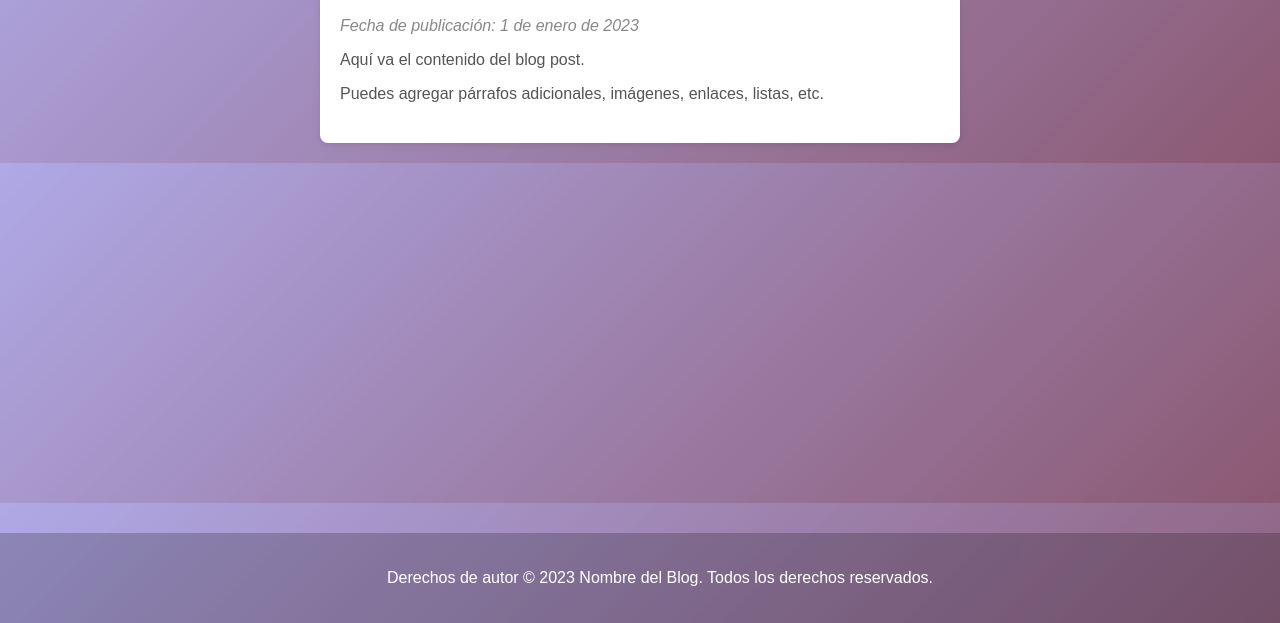
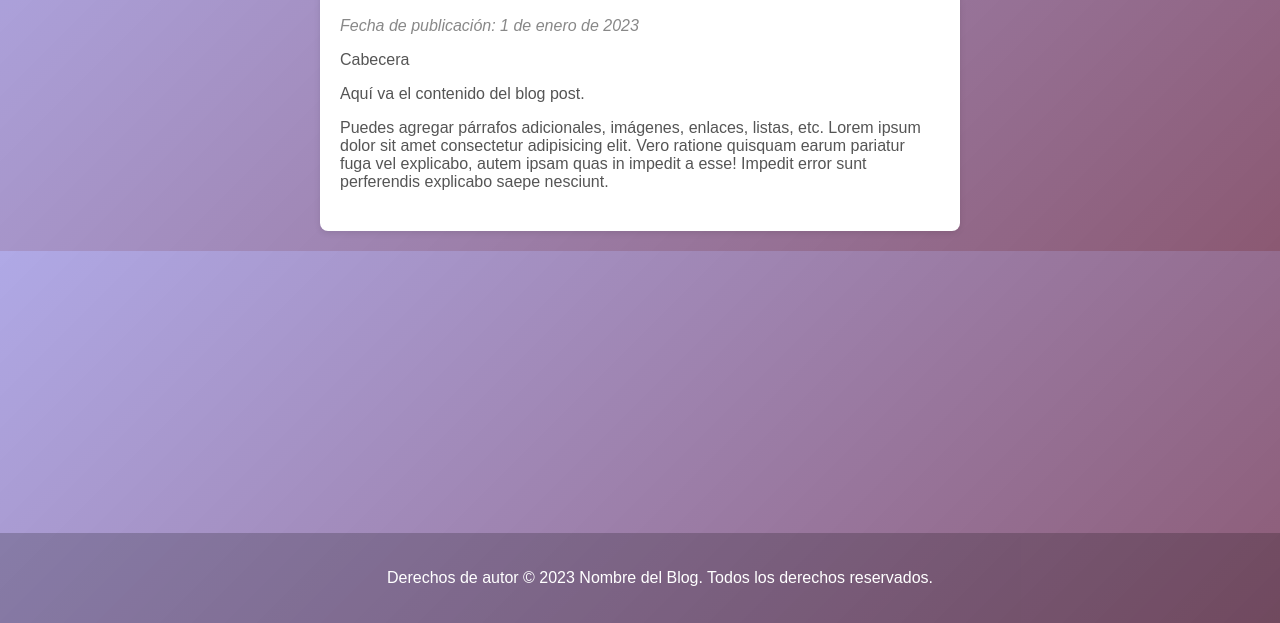
Before and after one commit to TatiCor/Blogsito, a plain HTML site: page index.html in a window 1280 px wide. Shown: the part 177-800 px from the top of the page. Drawn offline with Linux system fonts and the light colour scheme.

Commit message:
Estructura para cabecera. Guardada en rama cabecera

```diff
--- a/index.html
+++ b/index.html
@@ -21,8 +21,13 @@
       <h2>Título del Blog Post</h2>
       <p class="post-date">Fecha de publicación: 1 de enero de 2023</p>
       <div class="post-content">
+        <div class="cabecera">
+          Cabecera
+        </div>
         <p>Aquí va el contenido del blog post.</p>
-        <p>Puedes agregar párrafos adicionales, imágenes, enlaces, listas, etc.</p>
+        <p>Puedes agregar párrafos adicionales, imágenes, enlaces, listas, etc.
+          Lorem ipsum dolor sit amet consectetur adipisicing elit. Vero ratione quisquam earum pariatur fuga vel explicabo, autem ipsam quas in impedit a esse! Impedit error sunt perferendis explicabo saepe nesciunt.
+        </p>
       </div>
     </article>
   </main>
```
